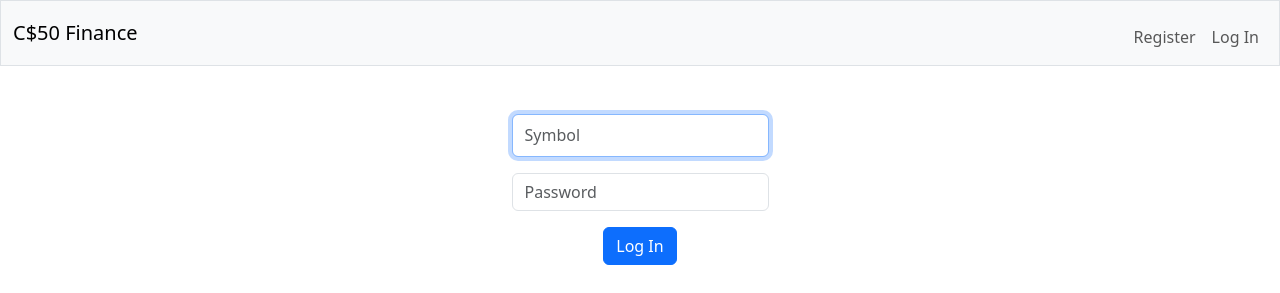
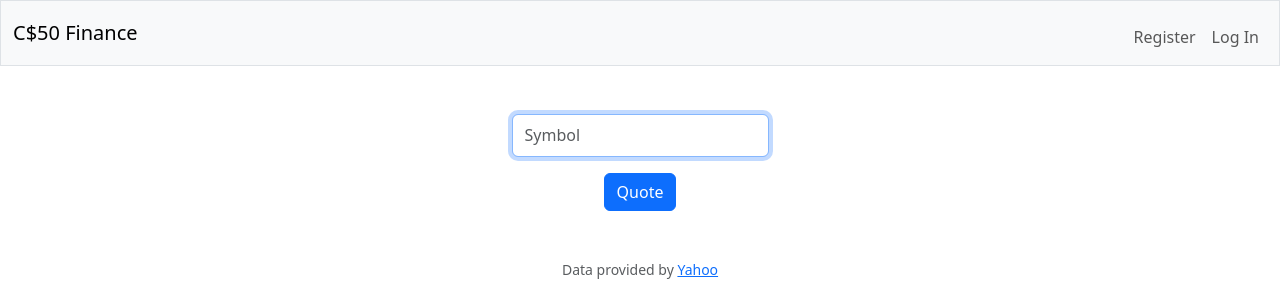
Before and after one commit to YangXu624/cs50, a Flask app: template finance/templates/quote.html in a window 1280 px wide. Shown: the top 293 px of the page. Run offline with Flask 3, Linux system fonts and the light colour scheme; the template is opened without the code that fills it, so the values that code supplies are empty; some libraries are stand-ins or nearby versions.

Commit message:
Wed, Aug 28, 2024, 8:49 PM +08:00

```diff
--- a/finance/templates/quote.html
+++ b/finance/templates/quote.html
@@ -9,9 +9,6 @@
         <div class="mb-3">
             <input autocomplete="off" autofocus class="form-control mx-auto w-auto" name="quote" placeholder="Symbol" type="text">
         </div>
-        <div class="mb-3">
-            <input class="form-control mx-auto w-auto" name="password" placeholder="Password" type="password">
-        </div>
-        <button class="btn btn-primary" type="submit">Log In</button>
+        <button class="btn btn-primary" type="submit">Quote</button>
     </form>
 {% endblock %}
```
